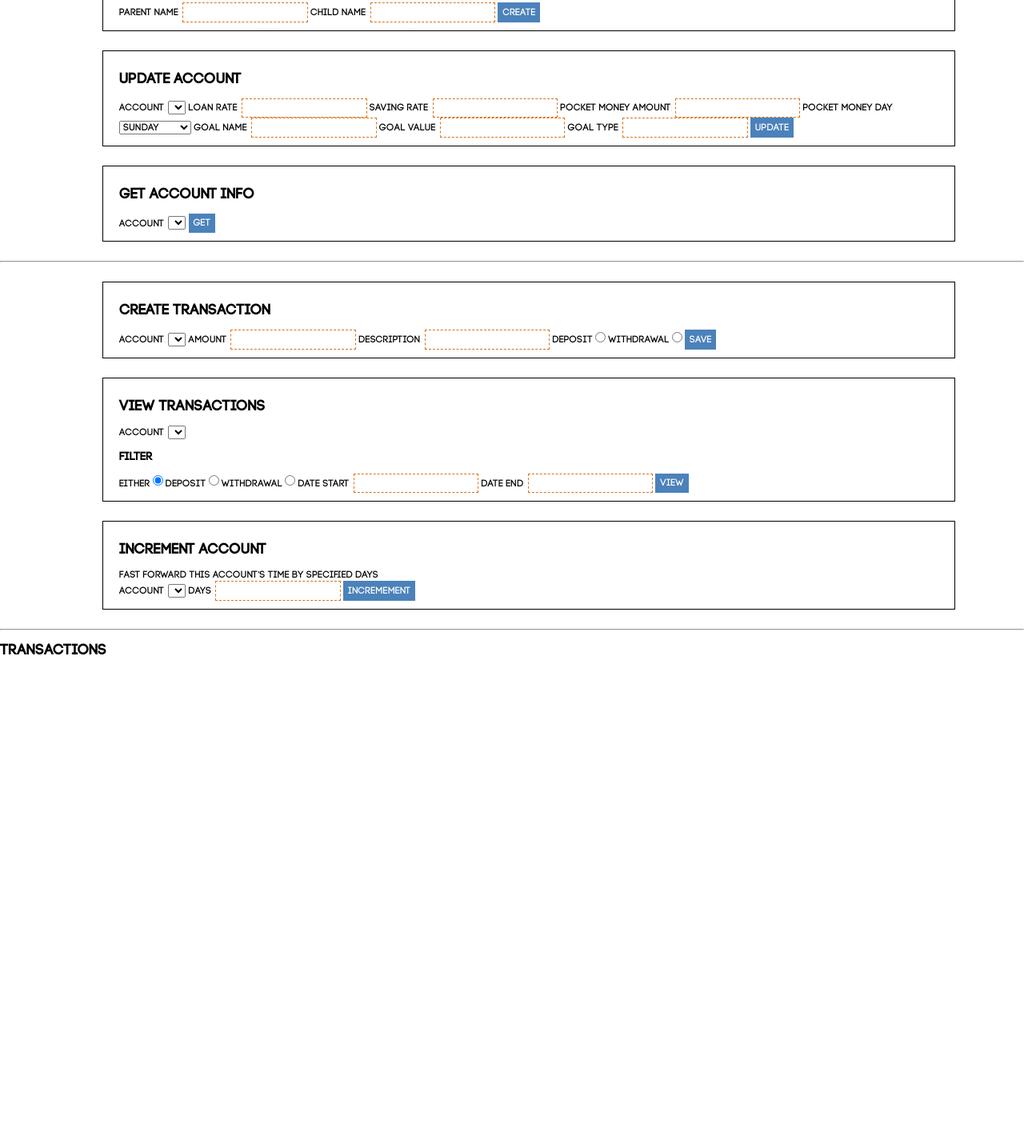
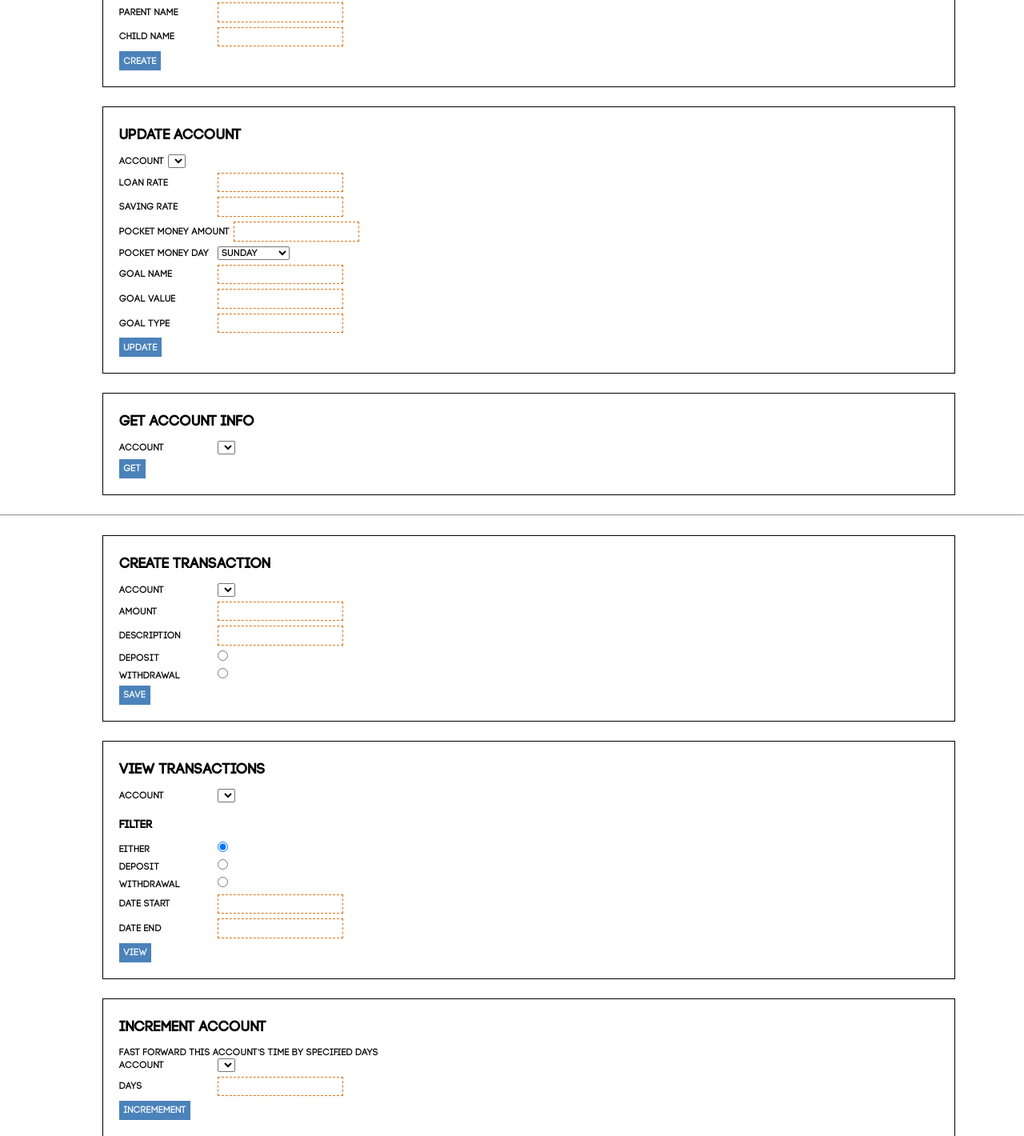
Before and after one commit to richardgsands/acc-api, a website: page static/blank.html in a window 1280 px wide. Shown: the part 558-1978 px from the top of the page at 80% size. Before the commit the page ends 1395 px from the top, so only its background shows below. Drawn offline with nearby package versions, Linux system fonts and the light colour scheme; no server answers.

Commit message:
Control alignment

```diff
--- a/static/blank.html
+++ b/static/blank.html
@@ -41,30 +41,37 @@
                 <div class="module">
                     <h2>Create account</h2>
                     <form class="js-create-account">
+                        <div class="input-group">
                             <label for="parent_name">Parent Name:</label>
                             <input type="text" name="parent_name" />
-
+                        </div>
+                        <div class="input-group">
                             <label for="child">Child Name:</label>
                             <input type="text" name="child_name" />
-
+                        </div>
                         <button>Create</button>
                     </form>
                 </div>
                 <div class="module">
                     <h2>Update account</h2>
                     <form class="js-update-account">
+                        <div class="input-group">
                             <labelfor="id">Account:</label>
                             <select class="js-accounts-select js-accounts-select-update" name="id"></select>
-
+                        </div>
+                        <div class="input-group">
                             <label for="loan_rate">Loan rate:</label>
                             <input type="text" name="loan_rate" />
-
+                        </div>
+                        <div class="input-group">
                             <label for="saving_rate">Saving rate:</label>
                             <input type="text" name="saving_rate" />
-
+                        </div>
+                        <div class="input-group">
                             <label for="pocket_money_amount">Pocket money amount:</label>
                             <input type="text" name="pocket_money_amount" />
-
+                        </div>
+                        <div class="input-group">
                             <label for="pocket_money_day">Pocket money day:</label>
                             <select name="pocket_money_day">
                                 <option value="0">Sunday</option>
@@ -75,16 +82,19 @@
                                 <option value="5">Friday</option>
                                 <option value="6">Saturday</option>
                             </select>
-
+                        </div>
+                        <div class="input-group">
                             <label for="goal_name">Goal Name:</label>
                             <input type="text" name="goal_name" />
-
+                        </div>
+                        <div class="input-group">
                             <label for="goal_value">Goal value:</label>
                             <input type="text" name="goal_value" />
-
+                        </div>
+                        <div class="input-group">
                             <label for="goal_type">Goal type:</label>
                             <input type="text" name="goal_type" />
-
+                        </div>
                         <button>Update</button>
 
                     </form>
@@ -92,10 +102,10 @@
                 <div class="module">
                     <h2>Get account info</h2>
                     <form class="js-get-account">
-
+                        <div class="input-group">
                             <label for="id">Account:</label>
                             <select class="js-accounts-select js-accounts-select-update" name="id"></select>
-
+                        </div>
                         <button class="btn btn-primary">Get</button>
 
                     </form>
@@ -110,21 +120,26 @@
                 <div class="module">
                     <h2>Create Transaction</h2>
                     <form class="js-create-transaction">
+                        <div class="input-group">
                             <label for="id">Account:</label>
                             <select class="js-accounts-select" name="id"></select>
-
+                        </div>
+                        <div class="input-group">
                             <label for="amount">Amount:</label>
                             <input type="text" name="amount" />
-
+                        </div>
+                        <div class="input-group">
                             <label for="description">Description:</label>
                             <input type="text" name="description" />
-
+                        </div>
+                        <div class="input-group">
                             <label for="deposit">Deposit</label>
                             <input type="radio" name="type" value="deposit" />
-
+                        </div>
+                        <div class="input-group">
                             <label for="deposit">Withdrawal</label>
                             <input type="radio" name="type" value="withdrawal" />
-
+                        </div>
                         <button>Save</button>
 
                     </form>
@@ -132,27 +147,31 @@
                 <div class="module">
                     <h2>View Transactions</h2>
                     <form class="js-view-transactions">
-
+                        <div class="input-group">
                             <label for="id">Account:</label>
-
                             <select class="js-accounts-select" name="id"></select>
-
+                        </div>
+                        <div class="input-group">
                             <h3>Filter</h3>
                             <label for="type">Either</label>
                             <input type="radio" name="type" value="either" checked="checked" />
-
+                        </div>
+                        <div class="input-group">
                             <label for="type">Deposit</label>
                             <input type="radio" name="type" value="deposit" />
-
+                        </div>
+                        <div class="input-group">
                             <label for="type">Withdrawal</label>
                             <input type="radio" name="type" value="withdrawal" />
-
+                        </div>
+                        <div class="input-group">
                             <label for="date_start">Date Start:</label>
                             <input type="text" name="date_start" class="js-datepicker" />
-
+                        </div>
+                        <div class="input-group">
                             <label for="date_end">Date End:</label>
                             <input type="text" name="date_end" class="js-datepicker" />
-
+                        </div>
                         <button>View</button>
 
                     </form>
@@ -161,13 +180,14 @@
                     <h2>Increment Account</h2>
                     <span>Fast forward this account's time by specified days</span>
                     <form class="js-increment-account">
+                        <div class="input-group">
                             <label for="id">Account:</label>
-
                             <select class="accounts-select" name="id"></select>
-
+                        </div>
+                        <div class="input-group">
                             <label for="description">Days:</label>
                             <input type="text" name="days" />
-
+                        </div>
                         <button>Incremement</button>
 
                     </form>
--- a/static/css/blank.css
+++ b/static/css/blank.css
@@ -39,17 +39,6 @@
         color: #BA8A38;
     }
 
-    #bg {
-      position: fixed;
-      top: 0;
-      left: 0;
-      z-index: -5;
-
-      /* Preserve aspet ratio */
-      min-width: 100%;
-      min-height: 100%;
-    }
-
     input[type='text'] {
       padding:0.2em 0.2em 0.2em 0.2em;
       outline:none;
@@ -63,10 +52,18 @@
     }
 
     button {
+      padding:0.45em;
       background:#4b82ba;
       color:#FFFFFF;
-      border:1px solid #4b82ba;
-      padding:0.4em;
+      border:0px;
+      -moz-transition: background .3s ease-in-out;
+      -webkit-transition: background .3s ease-in-out;
+      transition: background .3s ease-in-out;
+    }
+
+    label {
+      display: inline-block;
+      min-width: 120px;
     }
 
 
@@ -108,7 +105,7 @@
 */
 
     .module {
-        padding: 10px 20px;
+        padding: 10px 20px 20px 20px;
         background:#FFFFFF;
         border:1px solid #000000;
         width:80%;
@@ -122,6 +119,11 @@
         .module .title {
             margin: 0 0 20px 0;
         }
+
+    .input-group {
+      padding-right: 1em;
+      padding-bottom: 0.5em;
+    }
 
     .style-guide {
         border: 3px rgba(0,0,0,0.2) solid;
@@ -171,6 +173,10 @@
         background-color: #000000;
     }
 
+    button:hover {
+      background:#d87319;
+    }
+
 
 /*
    Theme
```
Lines whose indentation alone changed are shown as unchanged.
